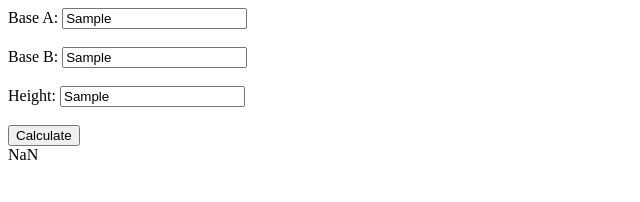
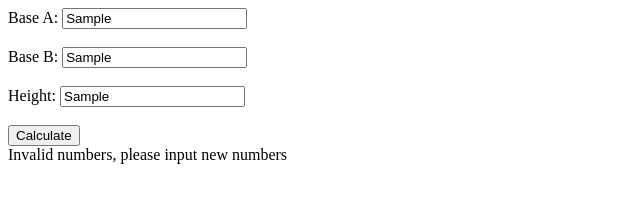
Before and after one commit to matthew-sanii/ICSO-Assignment-3-04-HTML, a plain HTML site: page index.html in a window 1280 px wide. Both pictures are taken after typing "Sample", "Sample", "Sample" into the empty fields and a click on the button "Calculate". Shown: the whole page, without its empty margins (0-640 px from the left). Drawn offline with Linux system fonts and the light colour scheme.

Commit message:
edited index.html

```diff
--- /dev/null
+++ b/Click.js
@@ -0,0 +1,24 @@
+// JavaScript File
+function Click(){
+  let result;
+  let b1=document.getElementById("base1");
+  let b2=document.getElementById("base2");
+  let ht=document.getElementById("height");
+  let base1Value;
+  base1Value=Number(b1.value);
+  let base2Value;
+  base2Value=Number(b2.value);
+  let heightValue;
+  heightValue=Number(ht.value);
+  if (base1Value<=0 || isNaN(base1Value)|| base2Value<=0 || isNaN(base2Value) || heightValue<=0 || isNaN(heightValue)) { // This if statement checks to see if the numbers are less than 0, or have a letter in it when the button was clicked
+    let divresult=document.getElementById("divresult");
+    result="Invalid numbers, please input new numbers"; // this line of code returns that the numbers were invalid, and asks for new numbers
+    divresult.innerHTML=result;
+
+  }
+  else{
+    result=((base1Value + base2Value) / 2) * heightValue;
+    let divresult=document.getElementById("divresult");
+    divresult.innerHTML=result;
+}
+}
--- a/index.html
+++ b/index.html
@@ -1,39 +1,24 @@
 <!DOCTYPE html>
 <html>
   <head>
+    <meta charset="utf-8">
+    <link rel="stylesheet" href="text.css">
+    <meta name="description" content="Area trapezoid calculator">
+    <meta name="keywords" content="Text, Website">
+    <meta name="author" content="M.Sanii">
+    <meta name="viewport" content="width=device-width, initial scale=1.0">
     <title>Calculator for Trapezoid Area</title>
   </head>
   <body>
-
-  <label for = "base1">Base A:</label>
-  <input type = "text" id = "base1" name = "base1"><br><br>
-  <label for = "base2">Base B:</label>
-  <input type = "text" id = "base2" name = "base2"><br><br>
-  <label for = "height">Height:</label>
-  <input type = "text" id = "height" name = "height"><br><br>
-
-<button onclick = "Click()">Calculate</button>
-
-<div id = "divresult"></div>
+  <label for="base1">Base A:</label>
+  <input type="text" id="base1" name="base1"><br><br>
+  <label for="base2">Base B:</label>
+  <input type="text" id="base2" name="base2"><br><br>
+  <label for="height">Height:</label>
+  <input type="text" id="height" name="height"><br><br>
+<button onclick="Click()">Calculate</button>
+<div id="divresult"></div>
 </body>
-<script>
-
-function Click(){
-  let b1 = document.getElementById("base1");
-  let b2 = document.getElementById("base2");
-  let ht = document.getElementById("height");
-  let base1Value;
-  base1Value = Math.abs(b1.value);
-  let base2Value;
-  base2Value = Math.abs(b2.value);
-  let heightValue;
-  heightValue = Math.abs(ht.value);
-  let result;
-  result = ((base1Value + base2Value) / 2) * heightValue;
-  let divresult = document.getElementById("divresult");
-  divresult.innerHTML = result;
-}
-
+<script src="Click.js">
 </script>
-
 </html>
```
